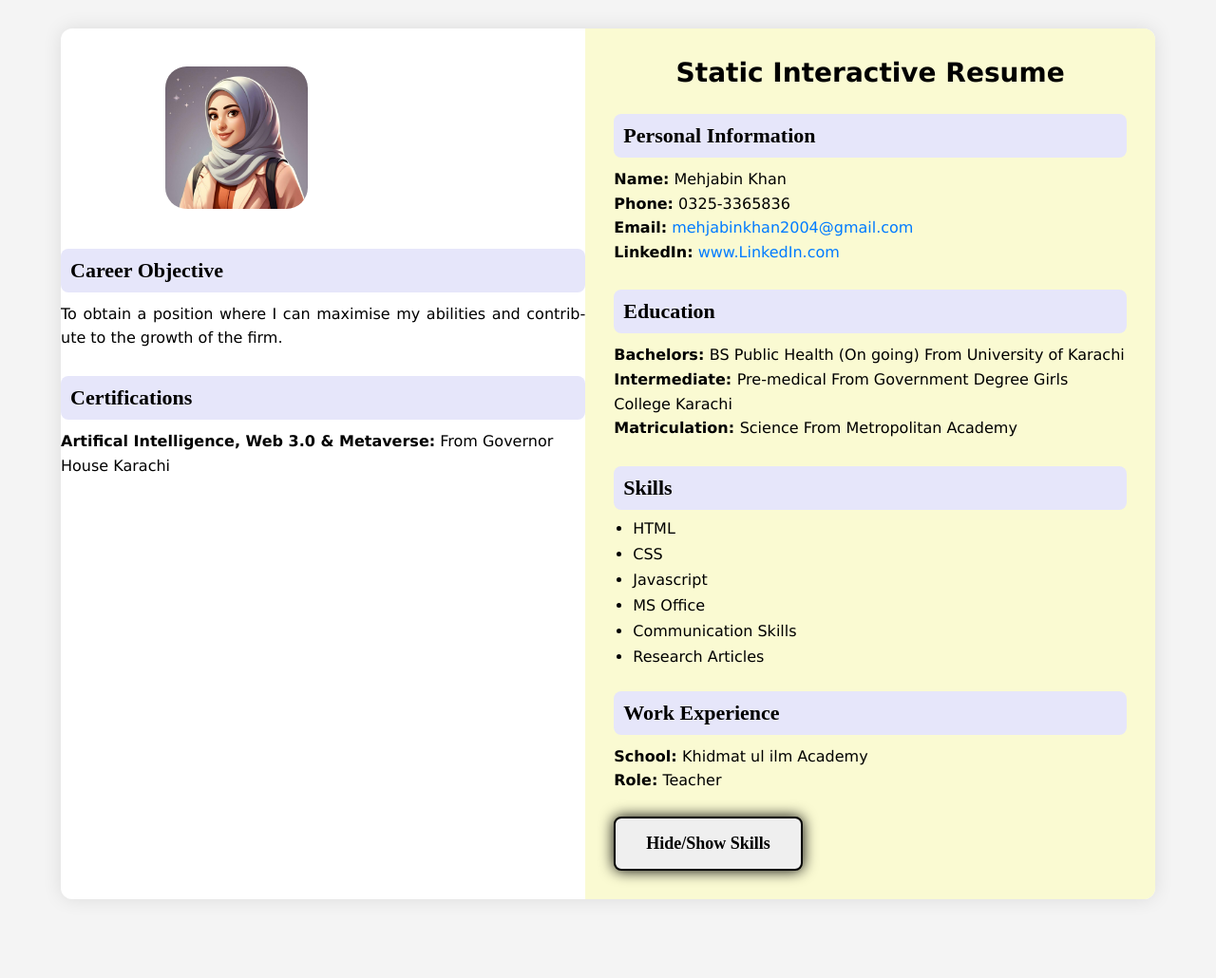
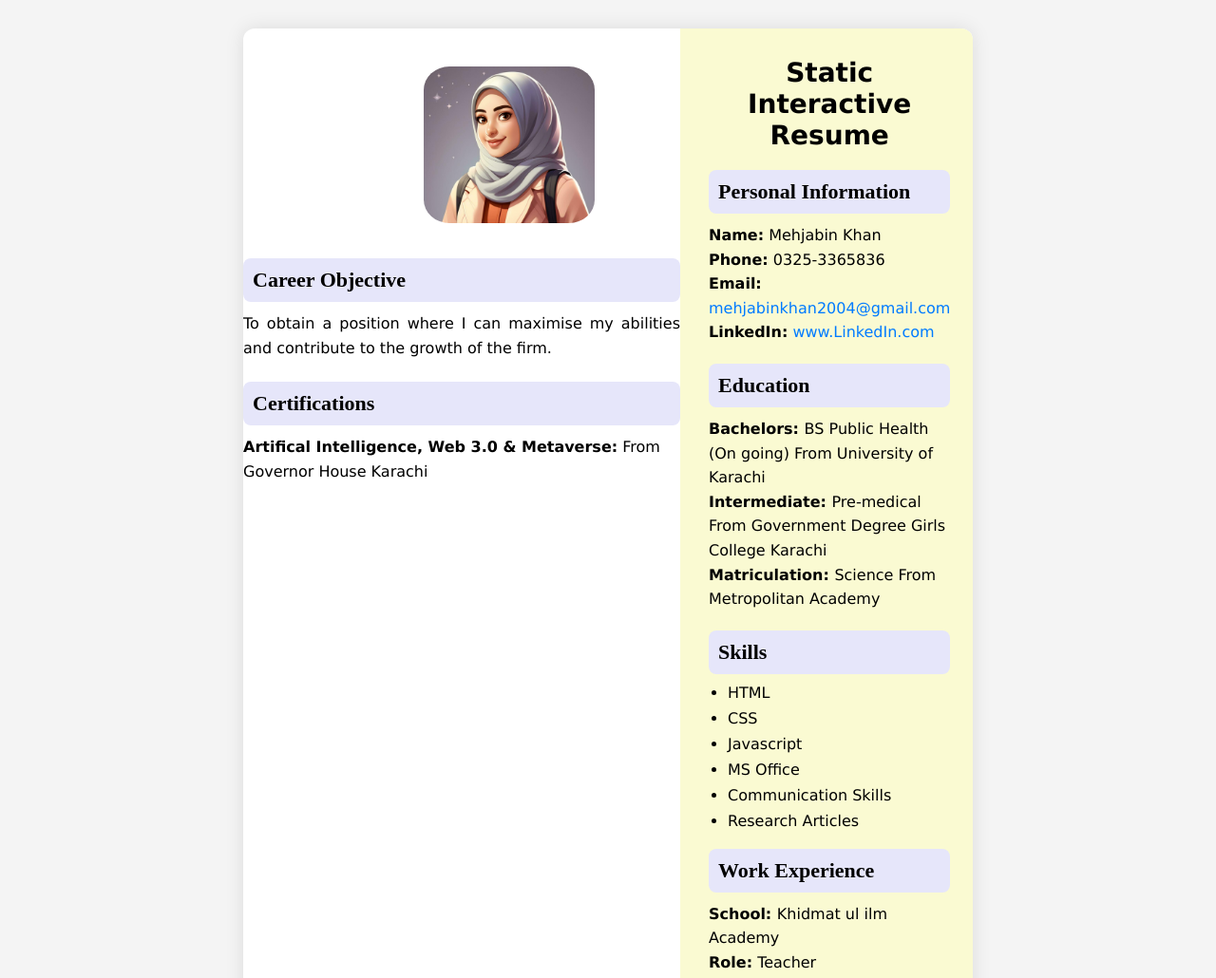
Before and after one commit to MehjabinKhan/Static_Interactive_Resume, a plain HTML site: page index.html in a window 1280 px wide. Shown: the top 1030 px of the page at 95% size. Before the commit the page ends 977 px from the top, so only its background shows below. Drawn offline with Linux system fonts and the light colour scheme.

Commit message:
Update design.css

```diff
--- a/design.css
+++ b/design.css
@@ -12,7 +12,7 @@ body {
 .resume-container {
     display: flex;
     background-color: white;
-    max-width: 90%;
+    max-width: 60%;
     margin: 30px auto;
     border-radius: 12px;
     box-shadow: 0 0 20px rgba(0, 0, 0, 0.1);
@@ -22,7 +22,7 @@ body {
     background-color: white;
     color: white;
     padding: 30px;
-    width: 30%;
+    width: 20%;
     text-align: center;
     border-right: 3px solid black;
     display: flex;
@@ -31,10 +31,10 @@ body {
     align-items: center;
 }
 .profile-picture {
-    width: 150px;
-    height: 150px;
+    width: 180px;
+    height: 165px;
     margin-top: 40px;
-    margin-left: 110px;
+    margin-left: 190px;
     margin-right: 90px;
     border-radius: 15%;
     border: 3px;
@@ -87,7 +87,7 @@ ul {
 
 .right-section {
     padding: 30px;
-    width: 70%;
+    width: 150%;
     background-color: lightgoldenrodyellow;
 }
 
```
